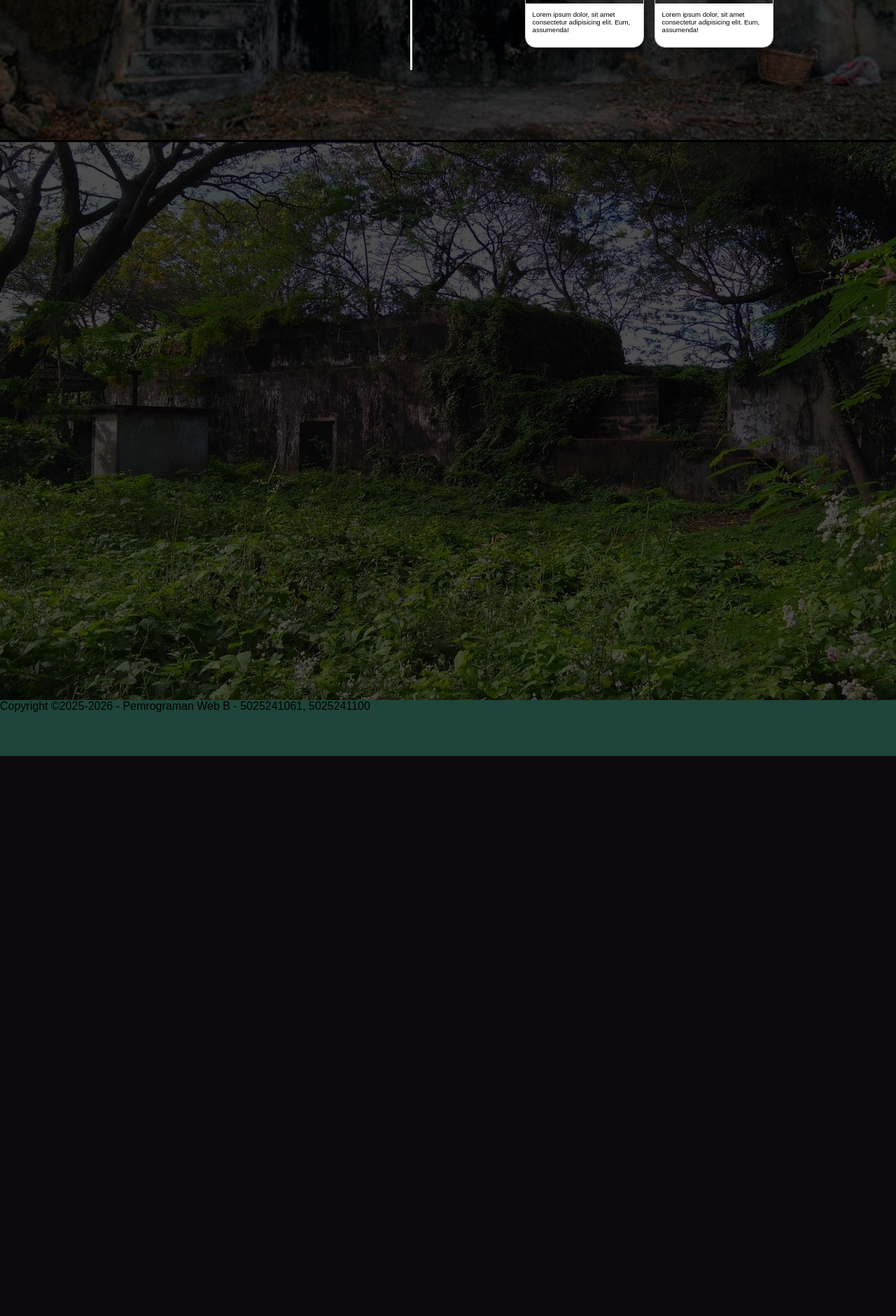
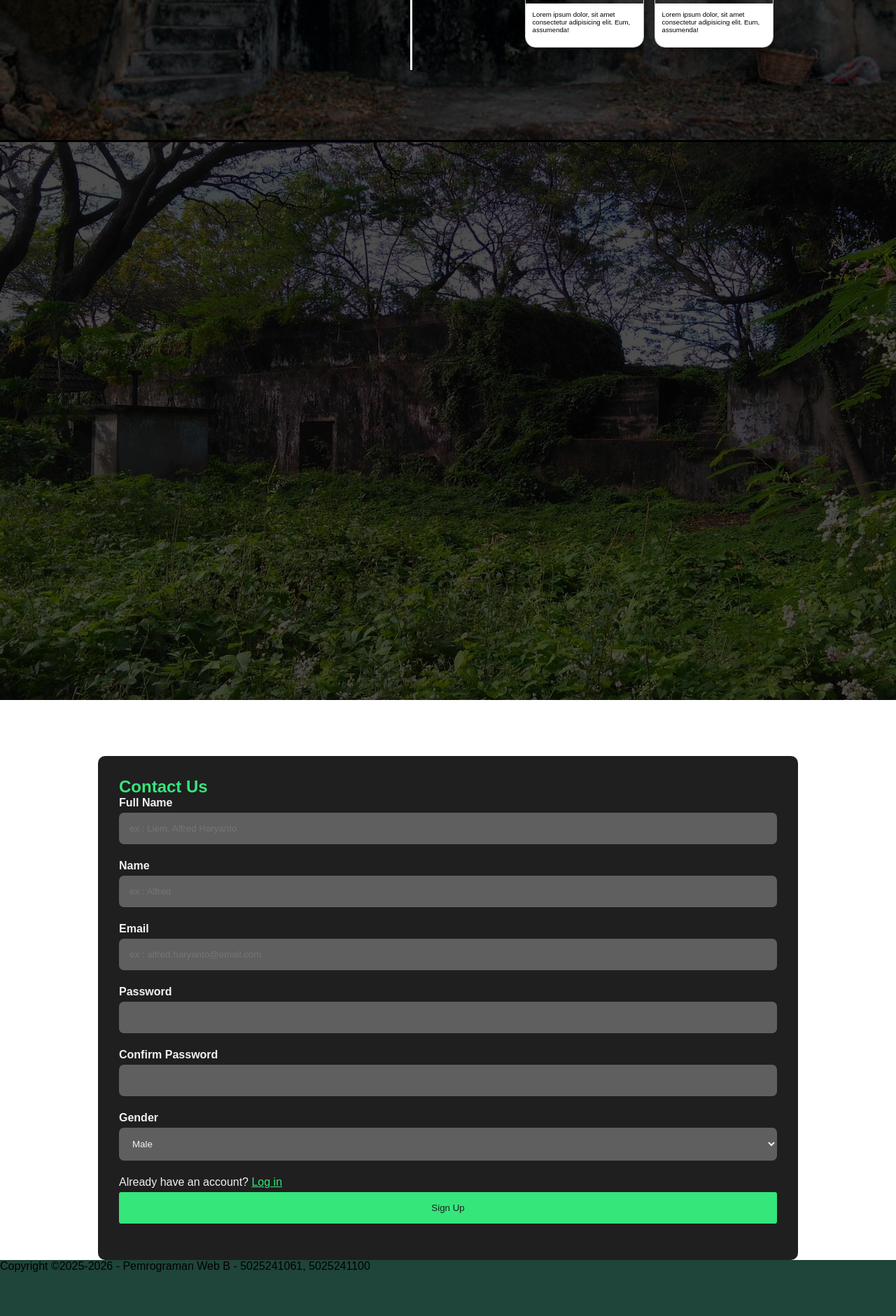
Before and after one commit to lemodoescoding/mk-pweb, a PHP site: page / in a window 1280 px wide. Shown: the part 1400-3280 px from the top of the page at 70% size. Before the commit the page ends 2480 px from the top, so only its background shows below. Run offline with PHP 8.4, Linux system fonts and the light colour scheme.

Commit message:
adding form, minus background

```diff
--- a/landing-page/index.html
+++ b/landing-page/index.html
@@ -121,17 +121,61 @@
 
       <section class="sec-3">
         <img src="./bg-benteng-ked-cowek-4.jpg" class="bg-sec-3" />
-        <div class="form-pengunjung">
+
+        <div class="pricing">
 
         </div>
+      </section>
 
-        <div class="pricing"></div>
+      <section class="sec-4">
+        <img src="./bg-benteng-ked-cowek.jpg" class="bg-sec-4" />
+        <div class="forms">
+        <div class="container">
+            <form>
+                <h1 style="color: #35e67b;">Contact Us</h1>
+
+                <label for="fullName" style="color: #f1f1f1;"><b>Full Name</b></label> <br>
+                <input type="text" placeholder="ex : Liem, Alfred Haryanto" name="fullName" required>
+                <br>
+
+                <label for="callName" style="color: #f1f1f1;"><b>Name</b></label> <br>
+                <input type="text" placeholder="ex : Alfred" name="callName" required>
+                <br>
+
+                <label for="email" style="color: #f1f1f1;"><b>Email</b></label> <br>
+                <input type="text" placeholder="ex : alfred.haryanto@email.com" name="email" required>
+                <br>
+
+                <label for="password" style="color: #f1f1f1;"><b>Password</b></label> <br>
+                <input type="password" name="password" required>
+                <br>
+
+                <label for="passwordConfirm" style="color: #f1f1f1;"><b>Confirm Password</b></label> <br>
+                <input type="password" name="passwordConfirm" required>
+                <br>
+
+                <label for="gender" style="color: #f1f1f1;"><b>Gender</b></label> <br>
+                <select name="gender">
+                    <option value="male">Male</option>
+                    <option value="female">Female</option>
+                </select>
+                <br>
+
+                <p style="color: #f1f1f1;"">Already have an account? <a href="#" style="color: #35e67b;">Log in</a></p>
+                <button type="submit" class="submitButton">Sign Up</button>
+            </form>
+        </div>
+    </div>
       </section>
+
     </main>
     <footer>
       <p class="copy">
         Copyright &copy2025-2026 - Pemrograman Web B - 5025241061, 5025241100
       </p>
     </footer>
+
+
+
   </body>
 </html>
--- a/landing-page/style.css
+++ b/landing-page/style.css
@@ -205,7 +205,8 @@ section {
 }
 
 .bg-sec-2,
-.bg-sec-3 {
+.bg-sec-3,
+.bg-sec-4 {
   background-size: cover;
   background-repeat: no-repeat;
   width: 100%;
@@ -276,3 +277,44 @@ footer {
   width: 100%;
   background: rgba(7, 48, 36, 0.9);
 }
+
+input[type=text], input[type=password], select{
+    width: 100%;
+    padding: 15px;
+    display: inline-block;
+    background-color: #5f5f5f;
+    border: none;
+    border-radius: 7px;
+    margin: 5px 0 22px 0;
+    color: #f4f4f4;
+    box-sizing: border-box;
+}
+
+.submitButton{
+    width: 100%;
+    padding: 15px;
+    background-color: #35e67b;
+    color: #1f1f1f;
+    border: none;
+    border-radius: 3px;
+    margin: 5px 0 22px 0;
+}
+
+.sec-4 {
+  display: flex;
+  justify-content: center;
+  align-items: flex-start;
+  padding-top: 80px;
+}
+
+.forms {
+  width: 90%;
+  max-width: 1000px;
+}
+
+.container {
+  padding: 30px;
+  background-color: #1f1f1f;
+  border-radius: 10px;
+  width: 100%;
+}
```
